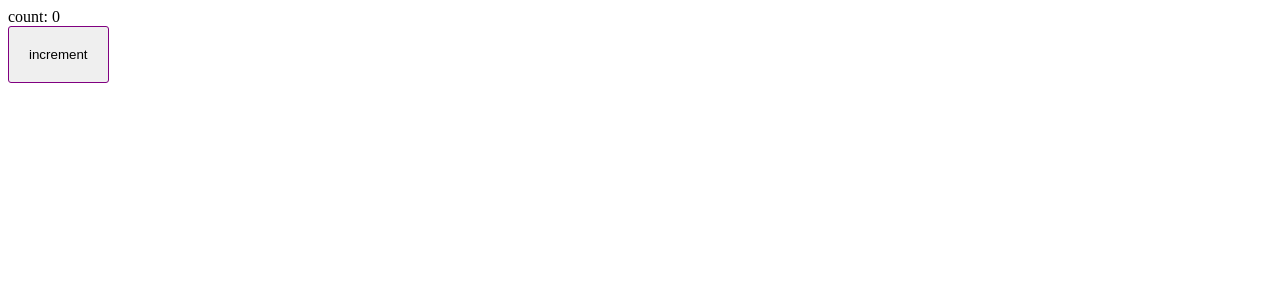
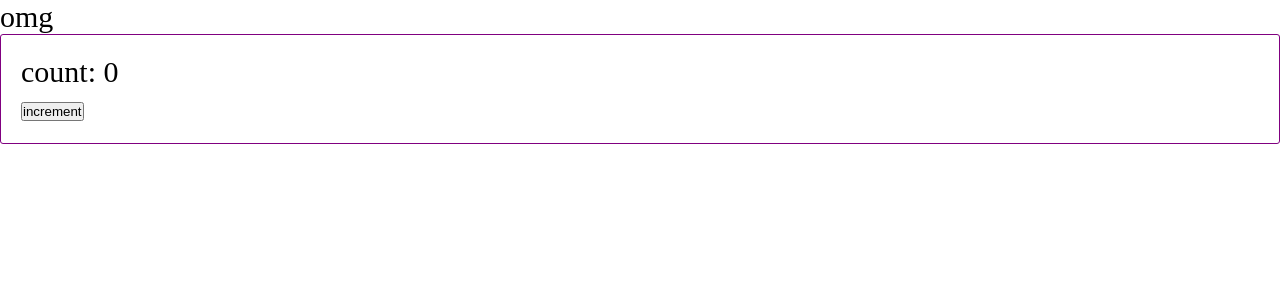
Before and after one commit to DanPogorelyi/news-app, a React app: page / in a window 1280 px wide. Shown: the top 300 px of the page. Built offline with nearby package versions, Linux system fonts and the light colour scheme.

Commit message:
add mini-css-extract-plugin, implement style modules

```diff
--- a/package.json
+++ b/package.json
@@ -27,6 +27,7 @@
     "@types/webpack": "5.28.0",
     "css-loader": "6.6.0",
     "html-webpack-plugin": "5.5.0",
+    "mini-css-extract-plugin": "2.5.3",
     "sass": "1.49.9",
     "sass-loader": "12.6.0",
     "style-loader": "3.3.1",
--- /dev/null
+++ b/src/App.tsx
@@ -0,0 +1,13 @@
+import React from 'react';
+
+import {Counter} from "./components/Counter";
+import './index.scss';
+
+export const App = () => {
+    return (
+        <div className='app'>
+            omg
+            <Counter />
+        </div>
+    );
+};
--- a/src/components/Counter.scss
+++ b/src/components/Counter.module.scss
@@ -1,4 +1,4 @@
-button {
+.counter {
   padding: 20px;
   border: 1px solid purple;
   border-radius: 3px;
--- a/src/components/Counter.tsx
+++ b/src/components/Counter.tsx
@@ -1,6 +1,6 @@
 import {useState} from 'react';
 
-import './Counter.scss';
+import classes from './Counter.module.scss';
 
 export const Counter = () => {
     const [count, setCount] = useState(0);
@@ -10,7 +10,7 @@
     };
 
     return (
-        <div>
+        <div className={classes.counter}>
             <div>count: {count}</div>
             <button onClick={handleIncrement}>increment</button>
         </div>
--- /dev/null
+++ b/src/global.d.ts
@@ -0,0 +1,2 @@
+declare module "*.module.css";
+declare module "*.module.scss";
--- /dev/null
+++ b/src/index.scss
@@ -0,0 +1,9 @@
+* {
+  margin: 0;
+  padding: 0;
+  box-sizing: border-box;
+}
+
+.app {
+  font-size: 30px;
+}
--- a/src/index.tsx
+++ b/src/index.tsx
@@ -1,7 +1,8 @@
 import {render} from 'react-dom';
-import {Counter} from "./components/Counter";
+
+import {App} from "./App";
 
 render(
-    <Counter />,
+    <App />,
     document.getElementById('root')
 )
--- a/webpack.config.ts
+++ b/webpack.config.ts
@@ -1,5 +1,5 @@
+import path from "path";
 import webpack from 'webpack';
-import path from "path";
 
 import type {BuildPaths} from "./config/build/types/config";
 import {BuildEnv} from "./config/build/types/config";
```
Also changed, not shown: 4 other files (tests, documents, lock files or other folders).
